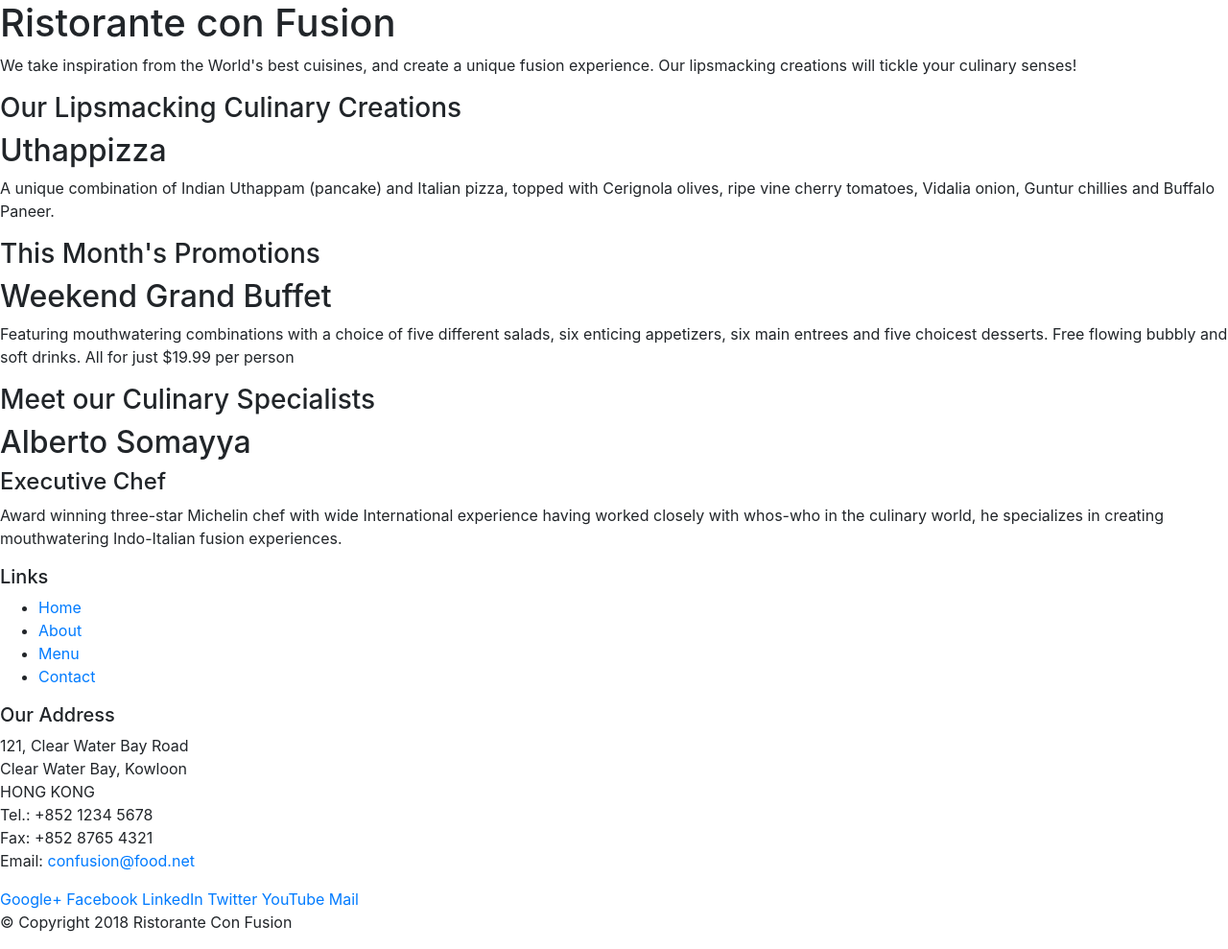
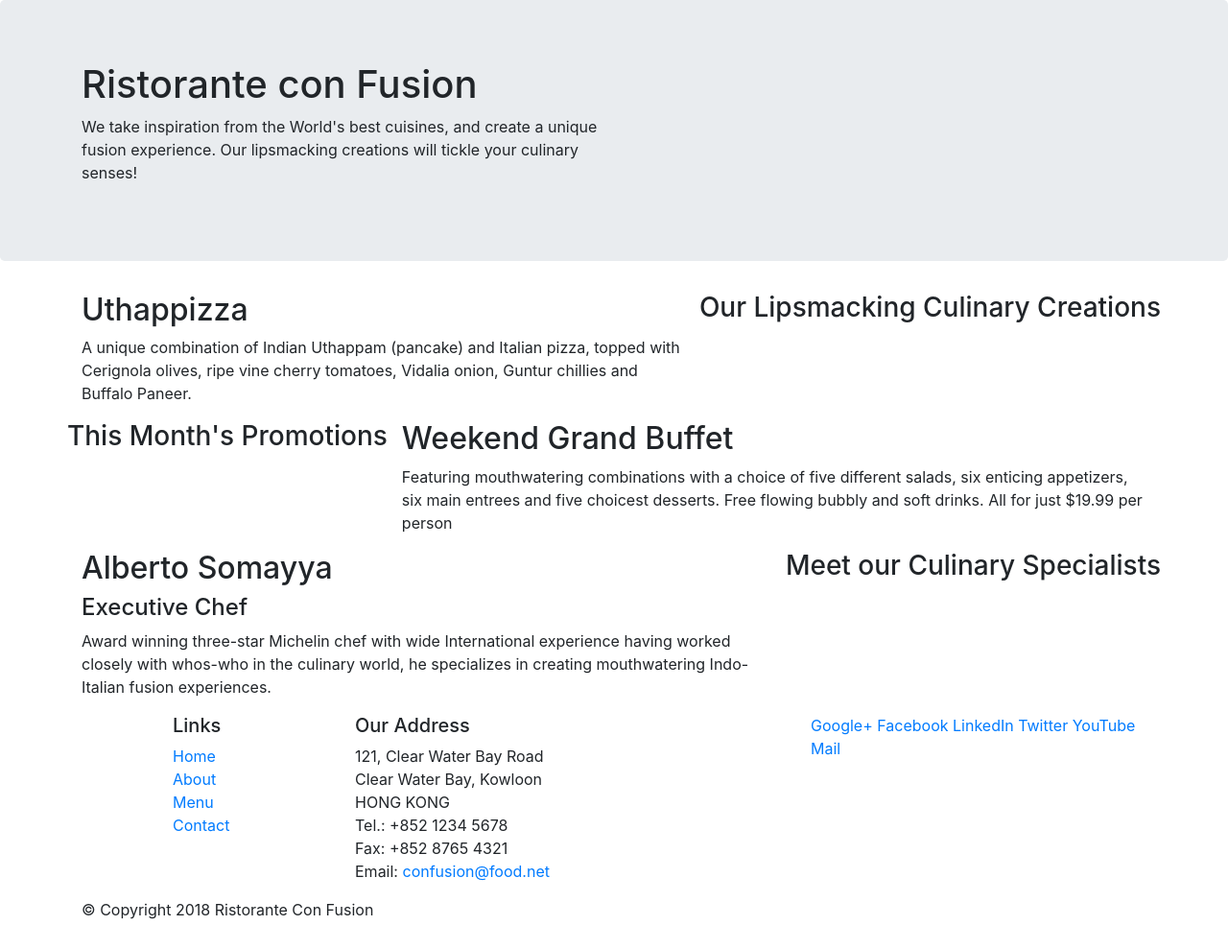
Before and after one commit to harsh1245-bit/Bootstrap-Grid-System, a website: page index.html in a window 1280 px wide. Shown: the whole page at 96% size. Drawn offline with nearby package versions, Linux system fonts and the light colour scheme.

Commit message:
Bootstrap-Grip-1

```diff
--- a/index.html
+++ b/index.html
@@ -16,10 +16,10 @@
   </head>
 
   <body>
-    <header>
-      <div>
-        <div>
-          <div>
+    <header class="jumbotron">
+      <div class="container">
+        <div class="row">
+          <div class="col-12 col-sm-6">
             <h1>Ristorante con Fusion</h1>
             <p>
               We take inspiration from the World's best cuisines, and create a
@@ -27,17 +27,17 @@
               your culinary senses!
             </p>
           </div>
-          <div></div>
+          <div class="col-12 col-sm"></div>
         </div>
       </div>
     </header>
 
-    <div>
-      <div>
-        <div>
+    <div class="container">
+      <div class="row">
+        <div col="col-12 col-sm-4 order-sm-last col-md-3">
           <h3>Our Lipsmacking Culinary Creations</h3>
         </div>
-        <div>
+        <div class="col col-sm order-sm-first col-md">
           <h2>Uthappizza</h2>
           <p>
             A unique combination of Indian Uthappam (pancake) and Italian pizza,
@@ -47,11 +47,11 @@
         </div>
       </div>
 
-      <div>
-        <div>
+      <div class="row">
+        <div col="col-12 col-sm-4 col-md-3">
           <h3>This Month's Promotions</h3>
         </div>
-        <div>
+        <div class="col col-sm col-md">
           <h2>Weekend Grand Buffet</h2>
           <p>
             Featuring mouthwatering combinations with a choice of five different
@@ -62,11 +62,11 @@
         </div>
       </div>
 
-      <div>
-        <div>
+      <div class="row">
+        <div col="col-12 col-sm-4 order-sm-last col-md-3">
           <h3>Meet our Culinary Specialists</h3>
         </div>
-        <div>
+        <div class="col col-sm order-sm-first col-md">
           <h2>Alberto Somayya</h2>
           <h4>Executive Chef</h4>
           <p>
@@ -80,18 +80,18 @@
     </div>
 
     <footer>
-      <div>
-        <div>
-          <div>
+      <div class="container">
+        <div class="row">
+          <div class="col-4 offset-1 col-sm-2">
             <h5>Links</h5>
-            <ul>
+            <ul class="list-unstyled">
               <li><a href="#">Home</a></li>
               <li><a href="#">About</a></li>
               <li><a href="#">Menu</a></li>
               <li><a href="#">Contact</a></li>
             </ul>
           </div>
-          <div>
+          <div class="col-7 col-sm-5">
             <h5>Our Address</h5>
             <address>
               121, Clear Water Bay Road<br />
@@ -102,7 +102,7 @@
               Email: <a href="mailto:confusion@food.net">confusion@food.net</a>
             </address>
           </div>
-          <div>
+          <div class="col-12 col-sm-4">
             <div>
               <a href="http://google.com/+">Google+</a>
               <a href="http://www.facebook.com/profile.php?id=">Facebook</a>
@@ -113,8 +113,8 @@
             </div>
           </div>
         </div>
-        <div>
-          <div>
+        <div class="row">
+          <div class="col-auto">
             <p>© Copyright 2018 Ristorante Con Fusion</p>
           </div>
         </div>
```
